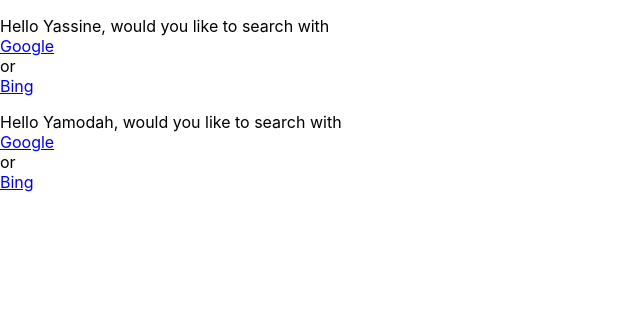
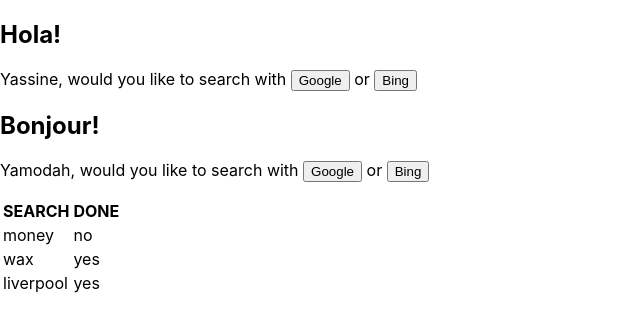
Before and after one commit to yamodah/ReactAppTemplate, a React (Create React App) app: page / in a window 1280 px wide. Shown: the top 332 px of the page, without its empty margins (0-640 px from the left). Built offline with nearby package versions, Linux system fonts and the light colour scheme.

Commit message:
swithced list items into table

```diff
--- a/src/App.js
+++ b/src/App.js
@@ -1,10 +1,17 @@
 import "./App.css";
 import AskWhereSearch from "./AskwhereSearch";
+import Greeting from "./Greeting";
+import ResearchList from "./ResearchList";
+
+const researchList1 = [{ done:"no", search:"money"},{ done:"yes", search:"wax"},{ done:"yes", search:"liverpool"}]
 function App() {
   return(
     <>
+  <Greeting language ="es"/>
   <AskWhereSearch name ="Yassine"/>
+  <Greeting language ="fr"/>
   <AskWhereSearch name ="Yamodah"/>
+  <ResearchList list = {researchList1} />
   </>
   )
 }
--- a/src/AskwhereSearch.js
+++ b/src/AskwhereSearch.js
@@ -2,7 +2,7 @@
 function AskWhereSearch ({name}){
     const googSearch = "https://www.google.com/"
     const bingSearch = "https://wwww.bing.com"
-    const element = (<p>Hello {name}, would you like to search with<br /><a href={googSearch}>Google</a><br/> or<br /><a href={bingSearch}>Bing</a></p>)
+    const element = (<p>{name}, would you like to search with <a href={googSearch}><button>Google</button></a> or <a href={bingSearch}><button>Bing</button></a></p>)
     return element;
 }
 
--- /dev/null
+++ b/src/Greeting.js
@@ -0,0 +1,12 @@
+function Greeting({ language }) {
+    switch (language) {
+      case "es":
+        return <h2>Hola!</h2>;
+      case "fr":
+        return <h2>Bonjour!</h2>;
+      case "en":
+      default:
+        return <h2>Hello!</h2>;
+    }
+  }
+  export default Greeting
--- /dev/null
+++ b/src/ResearchList.js
@@ -0,0 +1,18 @@
+function ResearchList({list}){
+    const listToResearch = list.map(({search,done},index)=>{
+       return (<tr key={index}>
+            <td>{search}</td>
+            <td>{done}</td>
+        </tr>)
+    })
+    return <table>
+        <thead>
+            <th>SEARCH</th>
+            <th>DONE</th>
+        </thead>
+        <tbody>
+            {listToResearch}
+        </tbody>
+    </table>
+}
+export default ResearchList
```
